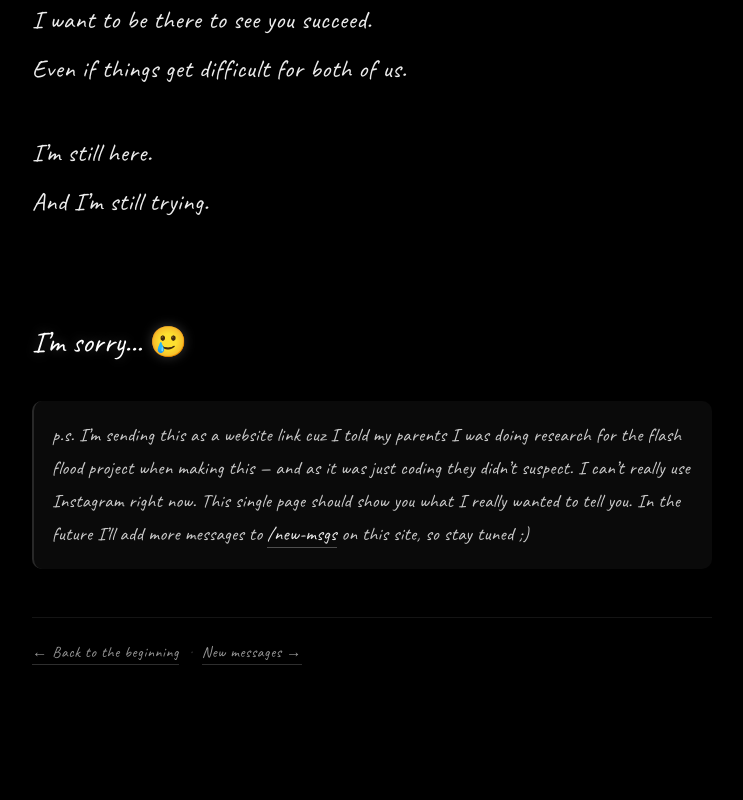
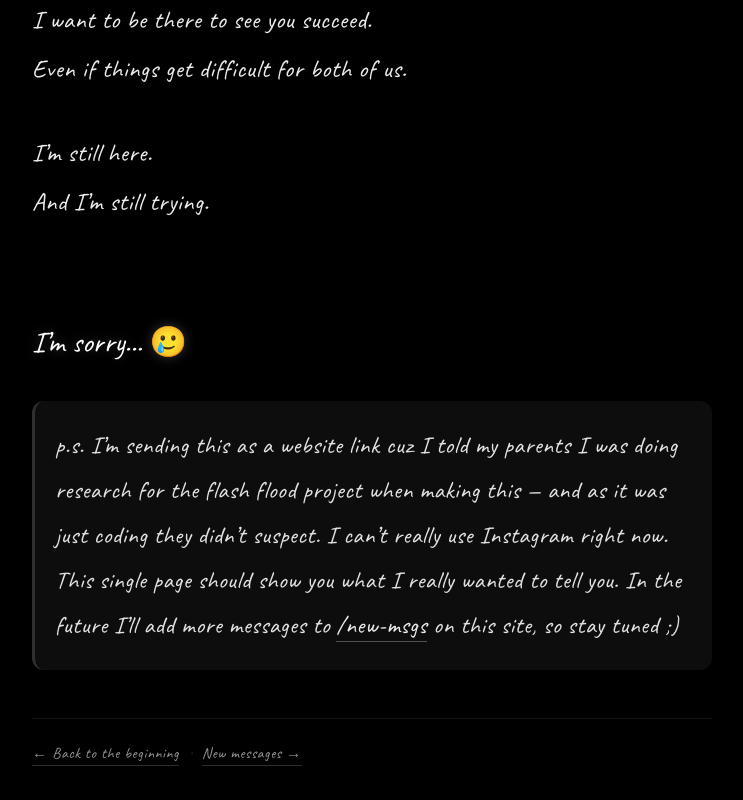
Before and after one commit to VoidX3D/ImSorry, a React (Vite) app: page /full-letter in a window 1280 px wide. Shown: the part 3319-4119 px from the top of the page, without its empty margins (268-1011 px from the left). Before the commit the page ends 4056 px from the top, so only its background shows below. Built offline with nearby package versions, Linux system fonts and the light colour scheme.

Commit message:
style: enlarge PS box font (1.32-1.52rem, larger padding)

```diff
--- a/src/styles/full-letter.css
+++ b/src/styles/full-letter.css
@@ -130,15 +130,15 @@
 
 .letter-ps {
   margin-top: 40px;
-  padding: 18px 18px;
-  border-left: 2px solid rgba(255,255,255,0.12);
-  background: rgba(255,255,255,0.04);
-  border-radius: 10px;
+  padding: 22px 20px;
+  border-left: 3px solid rgba(255,255,255,0.14);
+  background: rgba(255,255,255,0.05);
+  border-radius: 12px;
   font-family: "Caveat", "Doppio One", "Chewy", cursive;
-  font-size: clamp(1.05rem, 2.4vw, 1.18rem);
-  line-height: 1.75;
-  color: rgba(255,255,255,0.78);
-  letter-spacing: 0.015em;
+  font-size: clamp(1.32rem, 3vw, 1.52rem);
+  line-height: 1.85;
+  color: rgba(255,255,255,0.88);
+  letter-spacing: 0.02em;
 }
 
 .ps-link {
```
